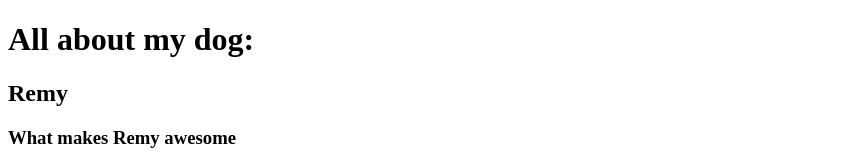
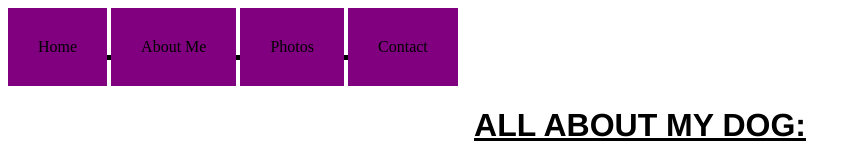
Before and after one commit to Ltfrancis12/myfirstwebsite9, a plain HTML site: page index.html in a window 1280 px wide. Shown: the top 163 px of the page, without its empty margins (0-867 px from the left). Drawn offline with Linux system fonts and the light colour scheme.

Commit message:
Add files via upload

```diff
--- a/index.html
+++ b/index.html
@@ -3,7 +3,33 @@
 	<head>
 		<title> All About Remy</title>
 	</head>
+	<!-- cascading stylesheets -->
+		<style>
+			h1 {
+				text-align: center;
+				font-family: Helvetica;
+				text-decoration: underline;
+				text-transform: uppercase;
+			}
+			u1 {
+				list-style: none;
+				padding-left: 0;
+				text-align: center;
+				border-bottom: 5px solid black;
+			}
+			li {
+				display: inline-block;
+				padding: 30px;
+				background-color: purple;
+			}
+		</style>
 	<body>
+		<u1>
+			<li>Home</li>
+			<li>About Me</li>
+			<li>Photos</li>
+			<li>Contact</li>
+		<u/>
 		<h1>All about my dog:</h1>
 		<h2>Remy</h2>
 		<h3>What makes Remy awesome</h3>
```
